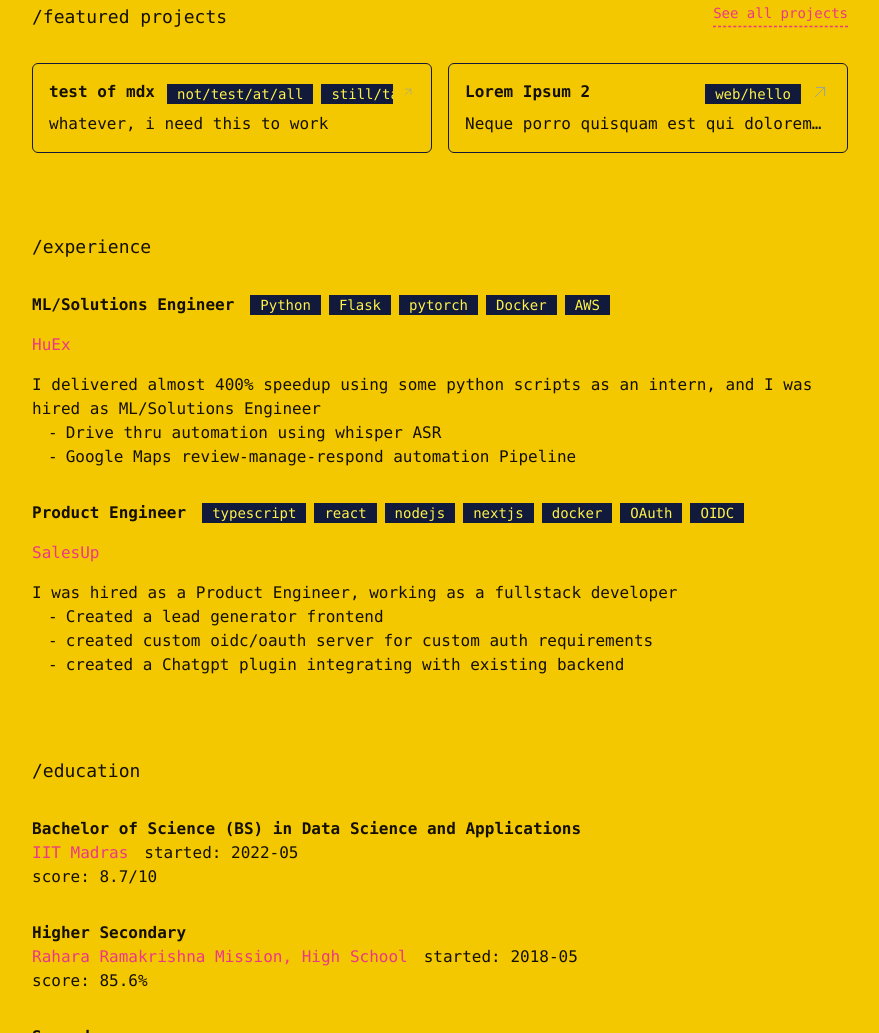
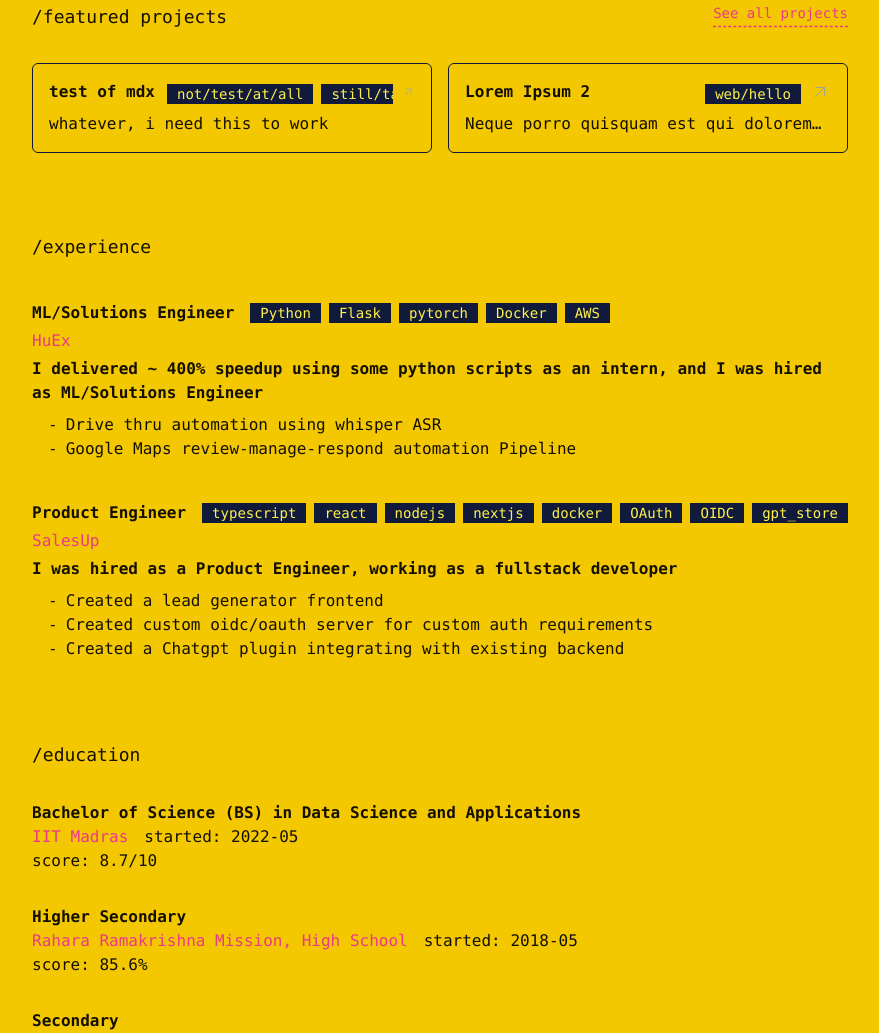
Before and after one commit to raiden076/2024_portfolio, an Astro site: page / in a window 1280 px wide. Shown: the part 807-1840 px from the top of the page, without its empty margins (200-1079 px from the left). Built offline with nearby package versions, Linux system fonts and the light colour scheme; Astro itself is replaced by a stand-in of ours.

Commit message:
final base mods

```diff
--- a/src/config.ts
+++ b/src/config.ts
@@ -50,7 +50,7 @@ export const Config: IConfig = {
       title: "ML/Solutions Engineer",
       company: "HuEx",
       companyUrl: "https://www.huex.ai/",
-      tagline: "I delivered almost 400% speedup using some python scripts as an intern, and I was hired as ML/Solutions Engineer",
+      tagline: "I delivered ~ 400% speedup using some python scripts as an intern, and I was hired as ML/Solutions Engineer",
       projects: ["Drive thru automation using whisper ASR", "Google Maps review-manage-respond automation Pipeline"],
       stack: ["Python", "Flask", "pytorch", "Docker", "AWS"],
     },
@@ -59,8 +59,8 @@ export const Config: IConfig = {
       company: "SalesUp",
       companyUrl: "https://salesup.club/",
       tagline: "I was hired as a Product Engineer, working as a fullstack developer",
-      projects: ["Created a lead generator frontend", "created custom oidc/oauth server for custom auth requirements", "created a Chatgpt plugin integrating with existing backend"],
-      stack: ["typescript", "react", "nodejs", "nextjs", "docker", "OAuth", "OIDC"],
+      projects: ["Created a lead generator frontend", "Created custom oidc/oauth server for custom auth requirements", "Created a Chatgpt plugin integrating with existing backend"],
+      stack: ["typescript", "react", "nodejs", "nextjs", "docker", "OAuth", "OIDC", "gpt_store"],
     },
   ],
   education: [
--- a/src/pages/index.astro
+++ b/src/pages/index.astro
@@ -140,13 +140,13 @@ const projects = (await getCollection("projects")).sort(function (
         </section>
       </article>
 
-      <article class="flex flex-col gap-8">
+      <article class="flex flex-col gap-10">
         <header class="flex w-full">
           <h3 class="text-lg">/experience</h3>
         </header>
         {
           Config.experience.map((exp) => (
-            <div class="flex flex-col gap-4">
+            <div class="flex flex-col gap-1">
               <div class="flex gap-4 items-center ">
                 <h3 class="font-semibold">{exp.title}</h3>
                 <div class="overflow-hidden truncate flex gap-2 ">
@@ -158,8 +158,10 @@ const projects = (await getCollection("projects")).sort(function (
               <a href={exp.companyUrl} class="text-primary hover:underline">
                 {exp.company}
               </a>
-              <div>
-                <p>{exp.tagline}</p>
+              <div class="flex flex-col gap-2">
+                <p>
+                  <strong>{exp.tagline}</strong>
+                </p>
                 <div class="flex flex-col">
                   {exp.projects.map((project) => (
                     <div class="flex gap-2">
```
